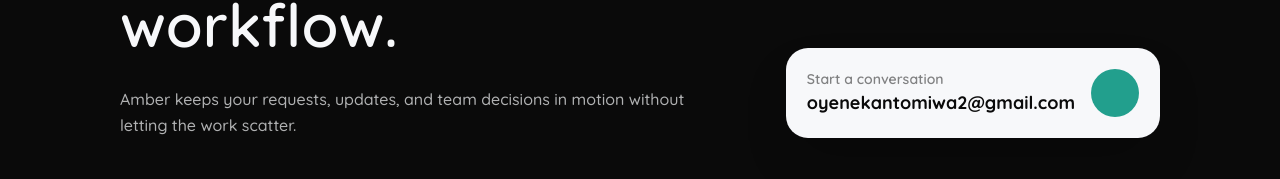
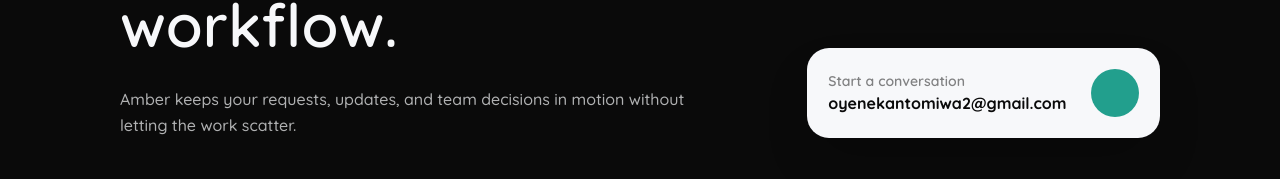
Before and after one commit to Elite-Dev-Repo/amber, a React (Vite) app: page / in a window 1280 px wide. Shown: the part 4231-4410 px from the top of the page. Built offline with nearby package versions, Linux system fonts and the light colour scheme; some icons are missing.

Commit message:
motion error fixed

```diff
--- a/src/components/Footer.tsx
+++ b/src/components/Footer.tsx
@@ -56,7 +56,7 @@ const Footer = () => {
               <p className="text-sm font-semibold text-foreground/50">
                 Start a conversation
               </p>
-              <p className="text-lg font-bold">oyenekantomiwa2@gmail.com</p>
+              <p className="text-md font-bold">oyenekantomiwa2@gmail.com</p>
             </div>
             <span className="grid size-12 shrink-0 place-items-center rounded-full bg-secondary text-background">
               <HugeiconsIcon icon={TelegramIcon} size={20} strokeWidth={2} />
--- a/src/components/Motion2.tsx
+++ b/src/components/Motion2.tsx
@@ -3,7 +3,7 @@ import type { Variants } from "framer-motion";
 export const itemVariants: Variants = {
   hidden: {
     opacity: 0,
-    y: 34,
+    y: 10,
     scale: 0.94,
   },
   visible: {
--- a/src/components/MotionSection.tsx
+++ b/src/components/MotionSection.tsx
@@ -4,7 +4,7 @@ import type { HTMLMotionProps, Variants } from "framer-motion";
 const sectionVariants: Variants = {
   hidden: {
     opacity: 0,
-    y: 72,
+    y: 15,
     scale: 0.96,
     filter: "blur(12px)",
   },
```
